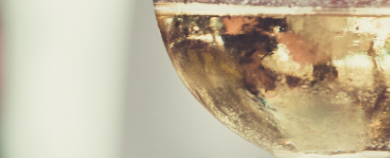
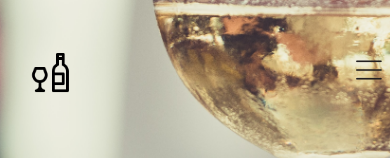
Before and after one commit to Mheckmann7/MarketplaceApp, a React Native app: screen / in a window 390 px wide. Shown: the top 158 px of the page. Built offline with nearby package versions, Linux system fonts and the light colour scheme.

Commit message:
adds header

```diff
--- a/App.js
+++ b/App.js
@@ -2,10 +2,12 @@ import { StatusBar } from 'expo-status-bar';
 import React from 'react';
 import { StyleSheet, View } from 'react-native';
 import WineList from './components/WineList'
+import Header from './components/Header'
 
 export default function App() {
   return (
     <View style={styles.container}>
+      <Header />
       <WineList />
       <StatusBar style="auto" />
     </View>
--- /dev/null
+++ b/components/Header/index.js
@@ -0,0 +1,16 @@
+import React from 'react';
+import { View, Text, Image } from "react-native";
+import styles from './styles'
+
+const Header = () => {
+
+    return (
+        <View style={styles.container}>
+            <Image style={styles.logo} source={require('../../assets/images/logo.png')} />
+            <Image style={styles.menu} source={require('../../assets/images/menu.png')}/>
+
+        </View>
+    )
+}
+
+export default Header;
--- /dev/null
+++ b/components/Header/styles.js
@@ -0,0 +1,27 @@
+import { StyleSheet } from 'react-native';
+
+
+const styles = StyleSheet.create({
+    container: {
+        position: 'absolute',
+        top: 50,
+        zIndex: 100,
+        flexDirection: 'row',
+        justifyContent: 'space-between',
+        width: '100%',
+
+    },
+    logo: {
+        width: 100,
+        height: 45,
+        resizeMode: 'contain',
+
+    },
+    menu: {
+        width: 40,
+        height: 40,
+        resizeMode: 'contain',
+        paddingHorizontal: 20,
+    }
+});
+export default styles;
```
Also changed, not shown: components/WineList/wine.js (+5 -5 lines), assets/images/logo.png (added), assets/images/menu.png (added).
